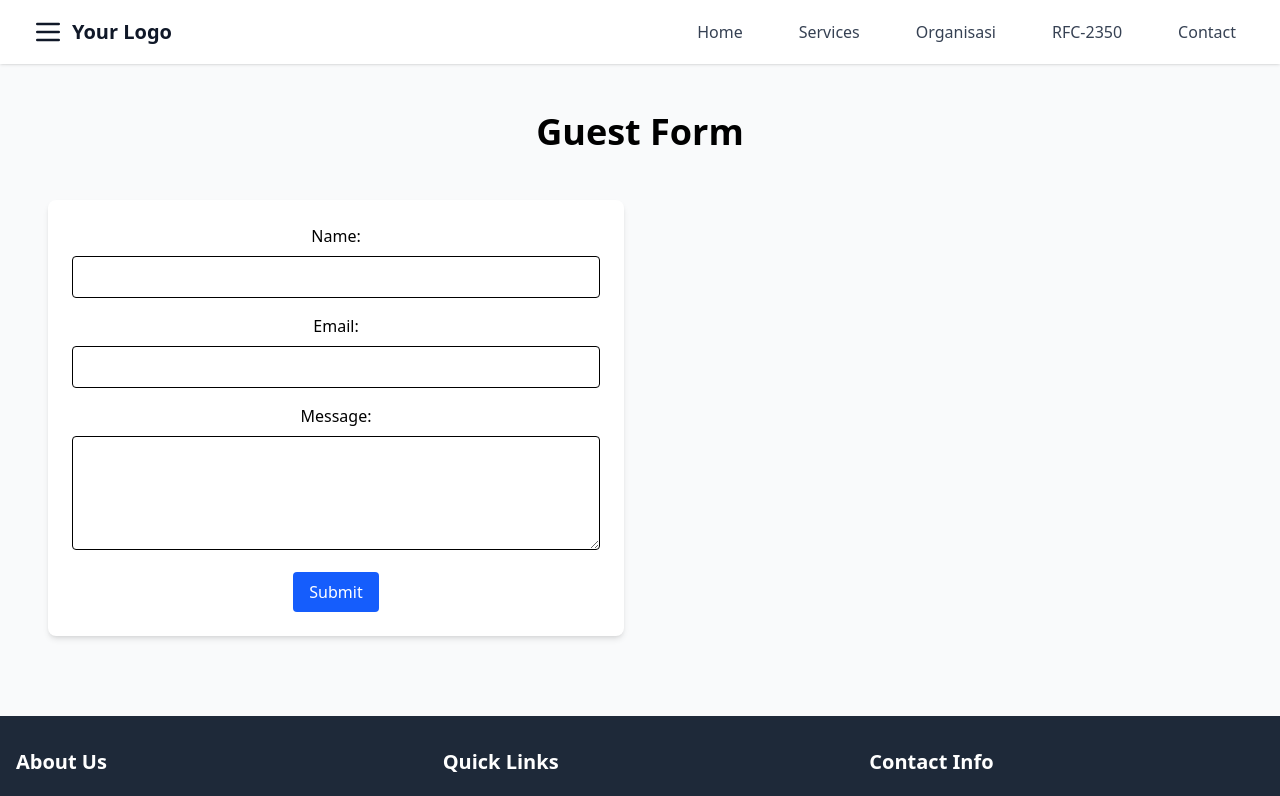
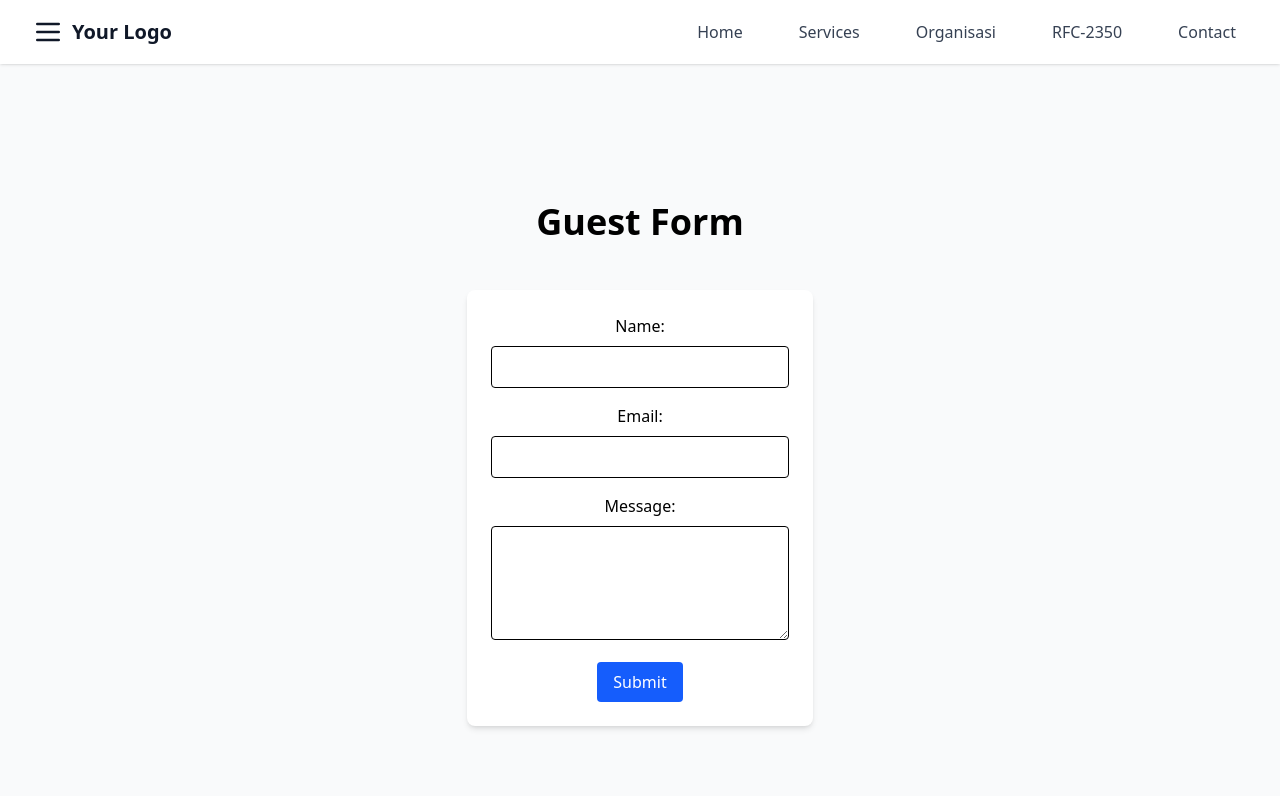
Before and after one commit to burjoy/CSIRT_PDN, a React (Vite) app in the folder frontend/: page /forms in a window 1280 px wide. Shown: the top 796 px of the page. Built offline with nearby package versions, Linux system fonts and the light colour scheme.

Commit message:
changed guest form position to be centered in the middle

```diff
--- a/frontend/pages/GuestForm.jsx
+++ b/frontend/pages/GuestForm.jsx
@@ -10,10 +10,10 @@
     }, [state]);
     return(
         <>
-            <div className="container mx-auto px-4 py-12 text-center self-center">
+            <div className="min-h-screen flex items-center justify-center">
                 <form className="" onSubmit={e => e.preventDefault()}>
                     <h1 className="text-4xl font-bold text-center mb-12">Guest Form</h1>
-                    <div className="grid grid-cols-1 md:grid-cols-2 gap-8">
+                    <div className="text-center">
                         <div className="bg-white p-6 rounded-lg shadow-md">
                             <label className="block mb-4">
                                 Name:
```
